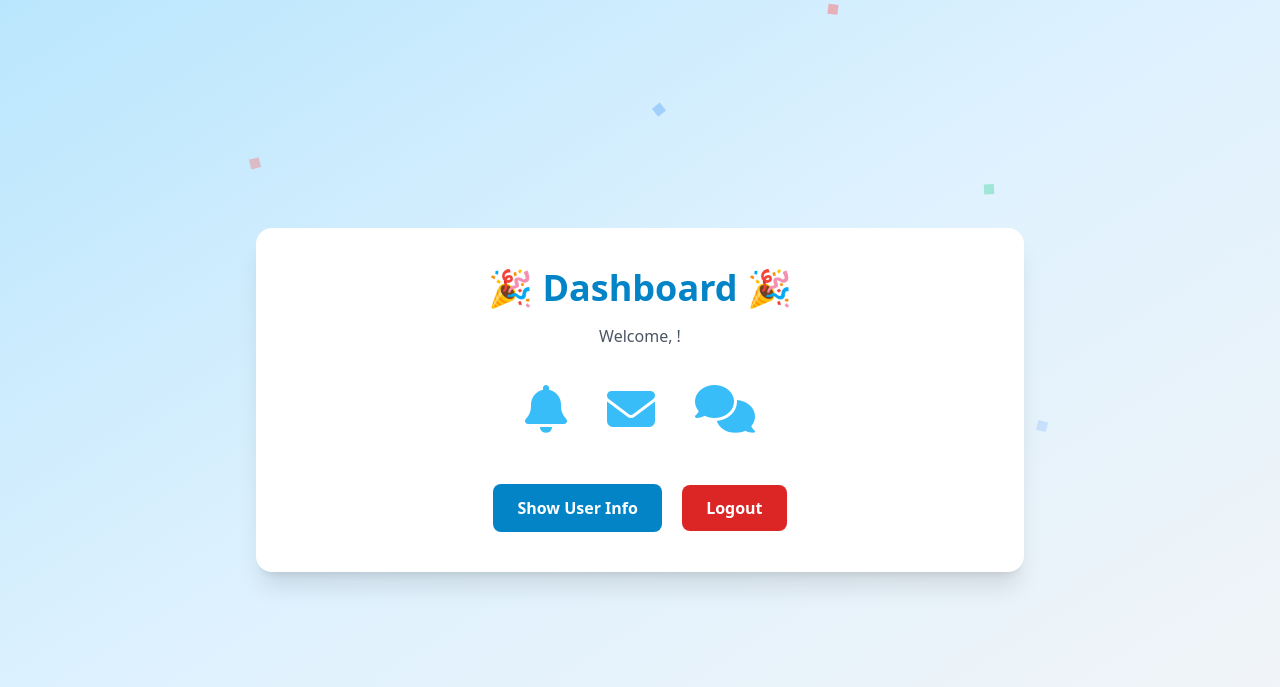
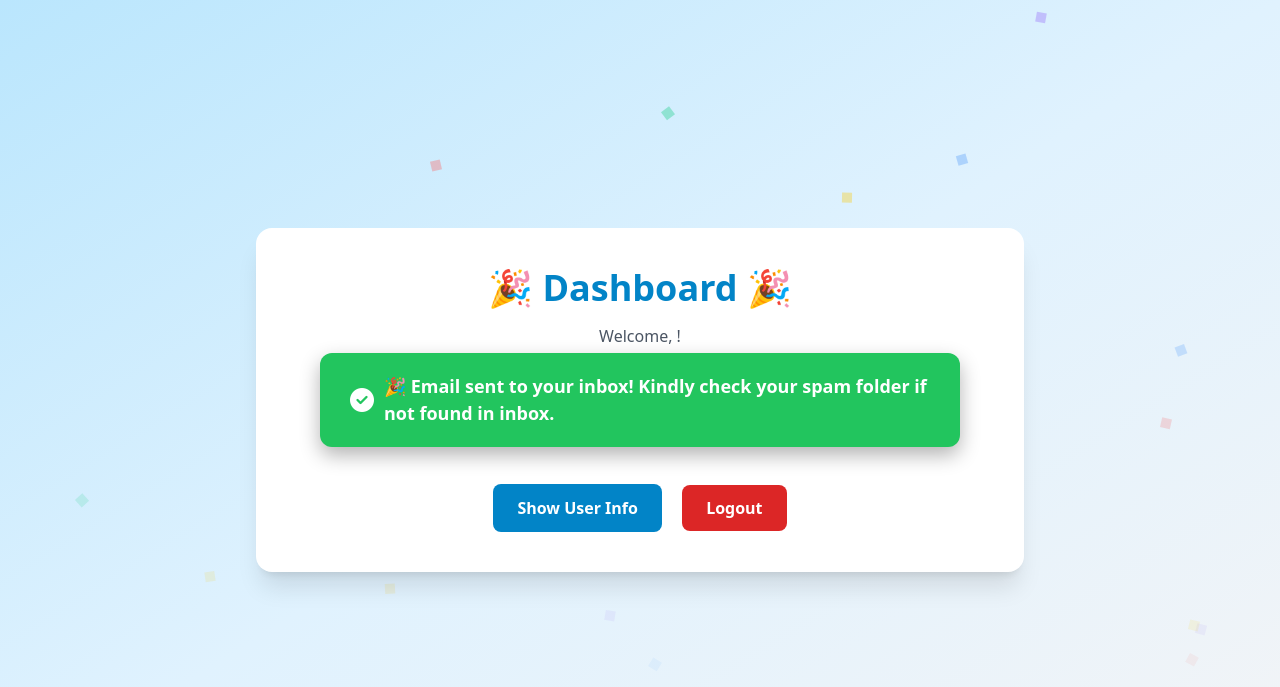
Before and after one commit to jaayysoni/Event-Driven-Notification-System, a FastAPI app: page /dashboard in a window 1280 px wide. Shown: the top 687 px of the page. Run offline with FastAPI, Linux system fonts and the light colour scheme; the visitor is signed in with stand-in values (Sample User, id 1); parts of the project's set-up code (start-up, migrations or seed data) failed here and were passed over; some libraries are stand-ins or nearby versions.

Commit message:
Project Working Successfully

```diff
--- a/frontend/templates/Dashboard.html
+++ b/frontend/templates/Dashboard.html
@@ -7,17 +7,39 @@
   <script src="https://cdn.tailwindcss.com"></script>
   <link rel="stylesheet" href="https://cdnjs.cloudflare.com/ajax/libs/font-awesome/6.4.2/css/all.min.css">
   <style>
-    /* Confetti, float, glow, toast, panel styles remain same */
+    /* Confetti, float, glow, notification panel styles */
     @keyframes confetti {0% { transform: translateY(-100vh) rotate(0deg); opacity: 1; }100% { transform: translateY(100vh) rotate(720deg); opacity: 0; }}
     .confetti-piece {position: absolute; width: 10px; height: 10px; background: var(--color); animation: confetti 6s linear infinite;}
     @keyframes float {0%,100% { transform: translateY(0); } 50% { transform: translateY(-10px); } }
     .float { animation: float 3s ease-in-out infinite; }
     @keyframes glow {0%,100% { box-shadow: 0 0 10px rgba(56,189,248,0.6); } 50% { box-shadow: 0 0 40px rgba(56,189,248,1); } }
     .glow { animation: glow 1.5s ease-in-out 5; }
-    .toast {position: fixed; bottom: 20px; right: 20px; background: #38bdf8; color: white; padding: 12px 20px; border-radius: 8px; font-weight: 600; box-shadow: 0 4px 10px rgba(0,0,0,0.2); opacity: 0; transform: translateY(20px); transition: all 0.5s ease; z-index: 100;}
-    .toast.show {opacity: 1; transform: translateY(0);}
+
+    /* Notification Panel */
     .notification-panel {position: fixed; top: -100%; left: 0; right: 0; height: 40%; background: white; box-shadow: 0 4px 10px rgba(0,0,0,0.2); border-bottom-left-radius: 1rem; border-bottom-right-radius: 1rem; transition: top 0.5s ease; overflow-y: auto; z-index: 50;}
     .notification-panel.active {top: 0;}
+
+    /* Centered persistent email notification */
+    #emailNotification {
+      position: fixed;
+      top: 50%;
+      left: 50%;
+      transform: translate(-50%, -50%);
+      background: #22c55e; /* Tailwind green-500 */
+      color: white;
+      padding: 20px 30px;
+      border-radius: 12px;
+      font-size: 18px;
+      font-weight: 600;
+      box-shadow: 0 8px 20px rgba(0,0,0,0.3);
+      display: flex;
+      align-items: center;
+      gap: 10px;
+      z-index: 200;
+    }
+    #emailNotification i {
+      font-size: 24px;
+    }
   </style>
 </head>
 <body class="h-screen bg-gradient-to-br from-sky-200 via-sky-100 to-gray-100 flex items-center justify-center overflow-hidden relative">
@@ -65,7 +87,11 @@
     </div>
   </div>
 
-  <div id="toast" class="toast">🎉 Notifications celebrated!</div>
+  <!-- Centered Persistent Email Notification -->
+  <div id="emailNotification">
+    <i class="fas fa-check-circle"></i>
+    🎉 Email sent to your inbox! Kindly check your spam folder if not found in inbox.
+  </div>
 
   <script>
     const confettiContainer = document.getElementById('confetti-container');
@@ -88,9 +114,6 @@
       const card = document.getElementById('dashboardCard');
       card.classList.add('glow');
       setTimeout(() => card.classList.remove('glow'), 4000);
-      const toast = document.getElementById('toast');
-      toast.classList.add('show');
-      setTimeout(() => toast.classList.remove('show'), 3000);
     }
 
     const panel = document.getElementById('notificationPanel');
@@ -101,6 +124,11 @@
     document.getElementById('closeNotifications').addEventListener('click', () => {
       panel.classList.remove('active');
     });
+
+    // Show confetti on page load
+    window.addEventListener('load', () => {
+      bombardment();
+    });
   </script>
 
 </body>
```
Also changed, not shown: app/services/sendgrid_service.py (+7 -17 lines).
